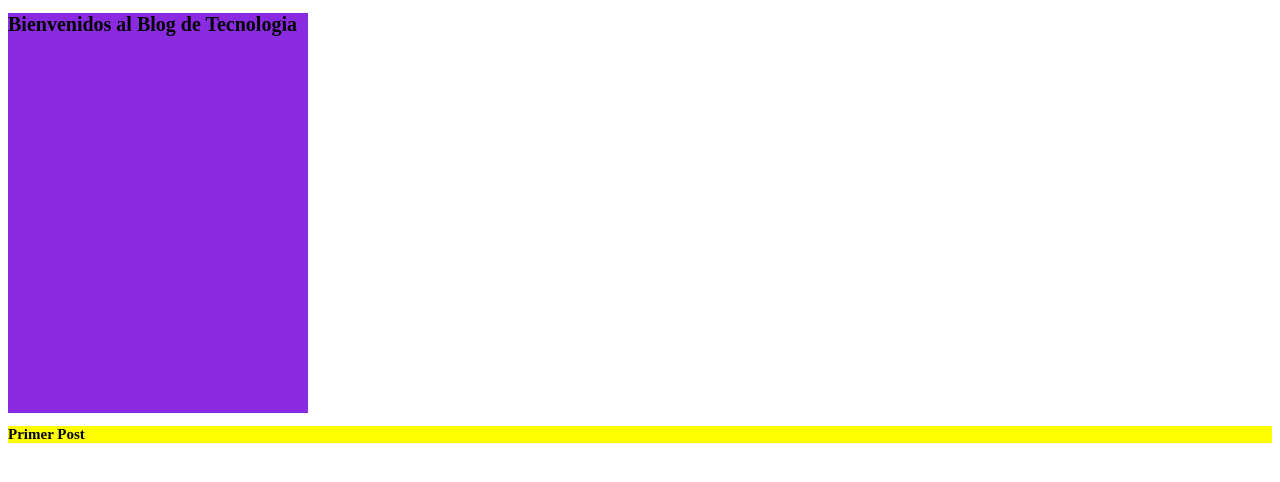
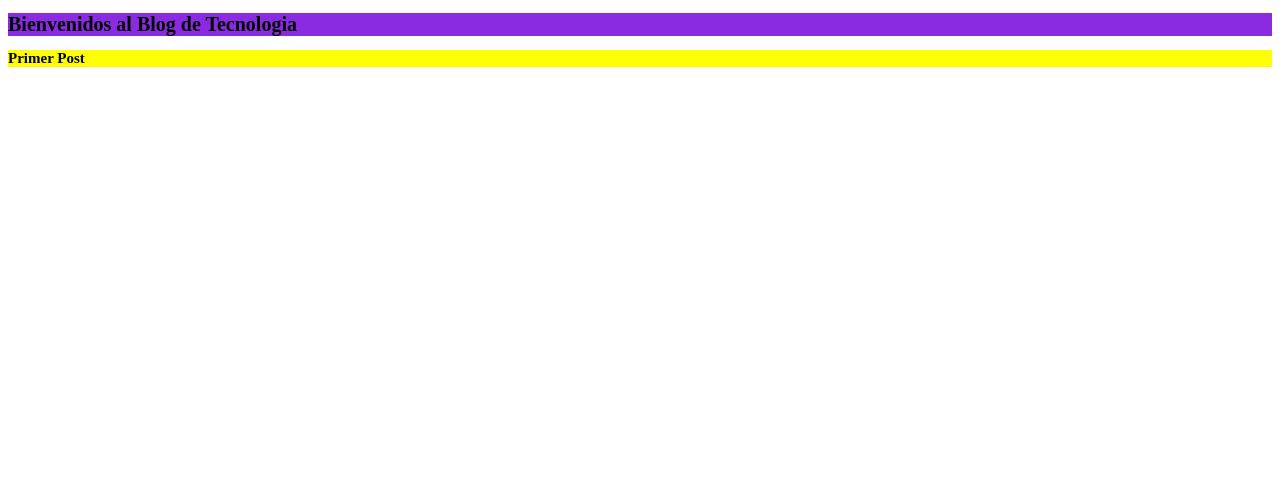
Before and after one commit to maurostacul/proyecto1, a plain HTML site: page HTML/index.html in a window 1280 px wide. Drawn offline with Linux system fonts and the light colour scheme.

Commit message:
Update main.css
deletie ancho y alto del encabezado en css

Co-Authored-By: maurostacul <90287148+maurostacul@users.noreply.github.com>

```diff
--- a/CSS/main.css
+++ b/CSS/main.css
@@ -19,8 +19,6 @@ html {
 
 
 .encabezado{
-    width: 300px;
-    height: 400px;
     background-color: blueviolet;
     border: 1px;
 }
```
